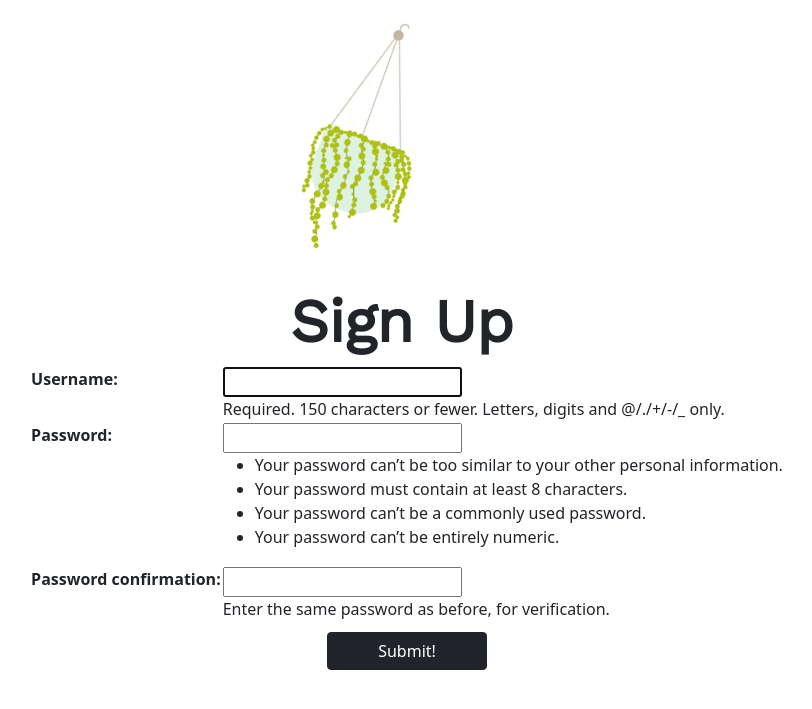
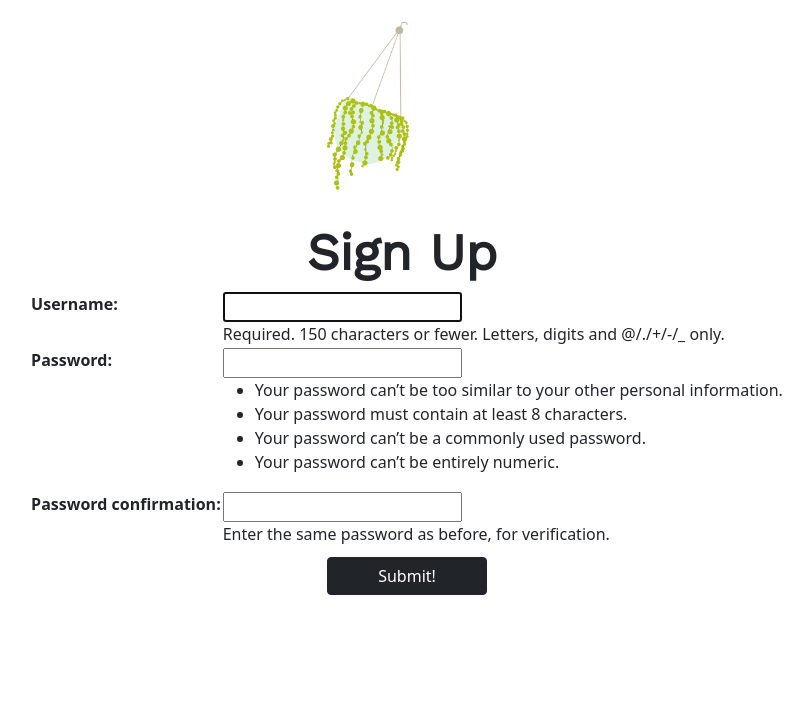
Before and after one commit to kkinge79/daybyday, a Django app: page /accounts/signup/ in a window 1280 px wide. Shown: the part 56-765 px from the top of the page, without its empty margins (238-1050 px from the left). Run offline with Django 3.2, Linux system fonts and the light colour scheme.

Commit message:
ui for height had button not showing unless you scrolled

```diff
--- a/main_app/static/css/signup.css
+++ b/main_app/static/css/signup.css
@@ -7,9 +7,8 @@ th {
 }
 
 #signup {
-  font-size: 40px;
   font-family: 'Work Sans', sans-serif;  font-weight: 900;
-  font-size: 60px;
+  font-size: 3.2rem;
 }
 
 h1 {
@@ -33,7 +32,7 @@ button.btn.btn-dark {
   justify-content: center;
   align-items: center;
   text-align: left;
-  width: 90%;
+  width: 100%;
 }
 
 .signupform{
@@ -48,7 +47,7 @@ p.red-text {
 }
 
 .gif {
-  width: 16rem;
+  width: 12rem;
 }
 
 .plant-gif{
```
